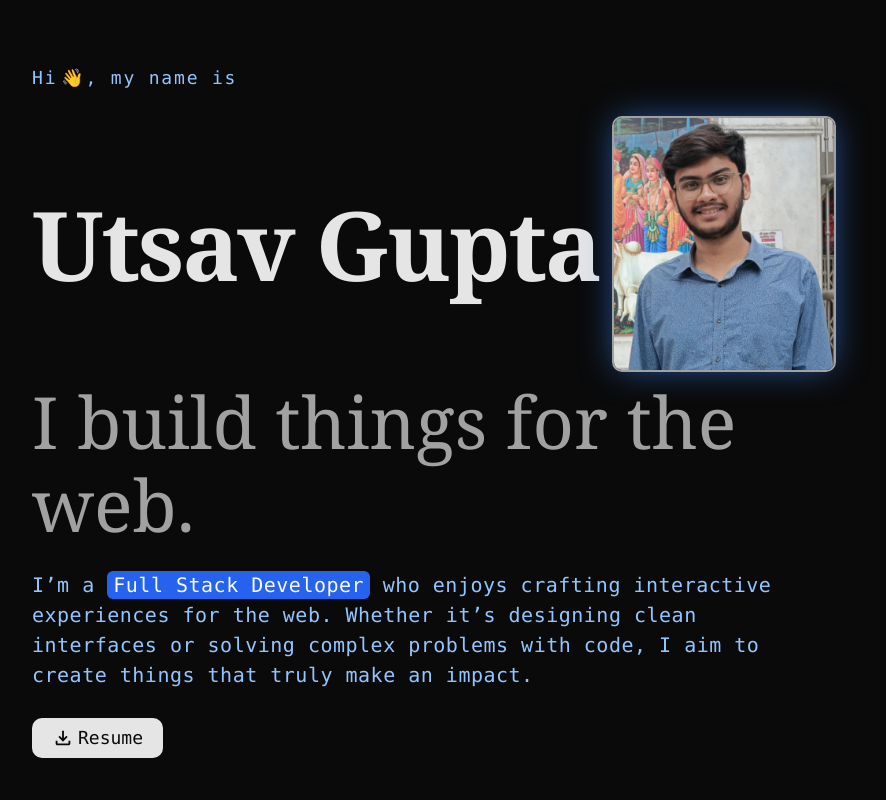
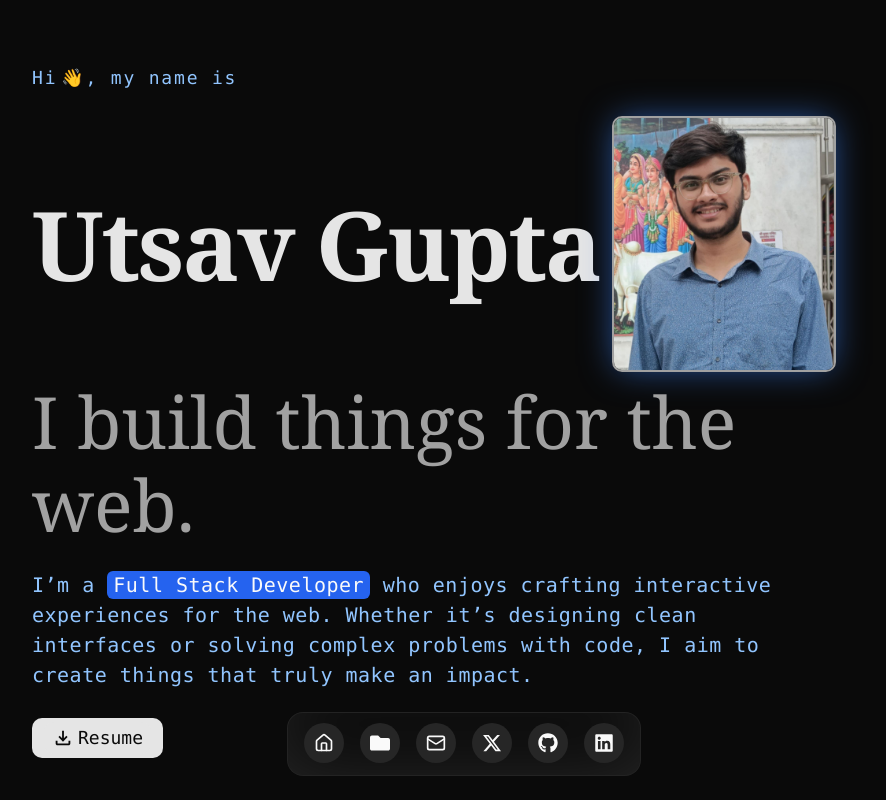
Before and after one commit to utsavg05/next-portfolio, a Next.js app: page / in a window 1280 px wide. Shown: the top 800 px of the page, without its empty margins (176-1062 px from the left). Built offline with nearby package versions, Linux system fonts and the light colour scheme.

Commit message:
dock changes

```diff
--- a/src/app/layout.tsx
+++ b/src/app/layout.tsx
@@ -2,6 +2,7 @@ import type { Metadata } from "next";
 import { Geist, Geist_Mono } from "next/font/google";
 import "./globals.css";
 import { DockDemo } from "@/components/DockDemo";
+import { FloatingDockDemo } from "@/components/FloatingDockDemo";
 
 const geistSans = Geist({
   variable: "--font-geist-sans",
@@ -28,7 +29,7 @@ export default function RootLayout({
       <body
         className={`${geistSans.variable} ${geistMono.variable} antialiased`}
       >
-        {/* <FloatingDockDemo /> */}
+        <FloatingDockDemo />
         <DockDemo />
         {children}
       </body>
--- a/src/components/ContactPage.tsx
+++ b/src/components/ContactPage.tsx
@@ -21,7 +21,7 @@ export default function ContactPage() {
                     {/* wrapper provides the gradient hover border, inner <a> is the real link */}
                     <HoverBorderGradient containerClassName="rounded-full">
                         <a
-                            href="https://x.com/0xdevug"          // ← replace with your handle
+                            href="https://x.com/0xdevug"
                             target="_blank"
                             rel="noopener noreferrer"
                             aria-label="Connect on X"
```
